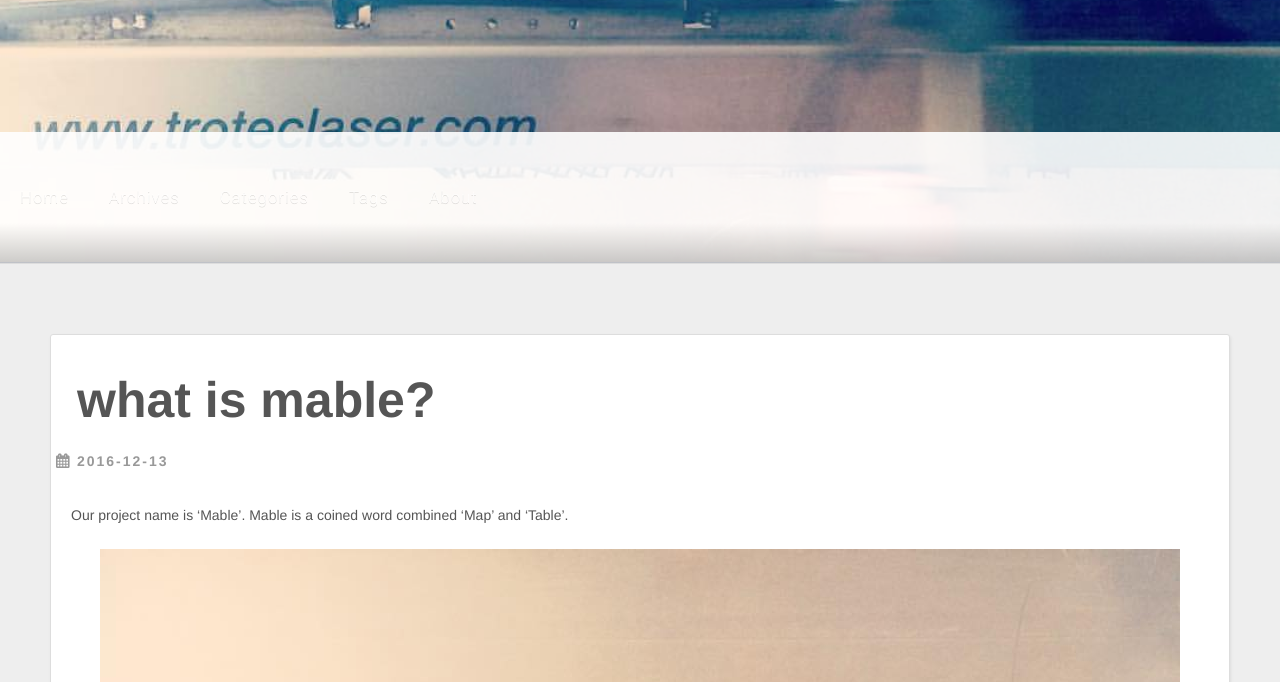
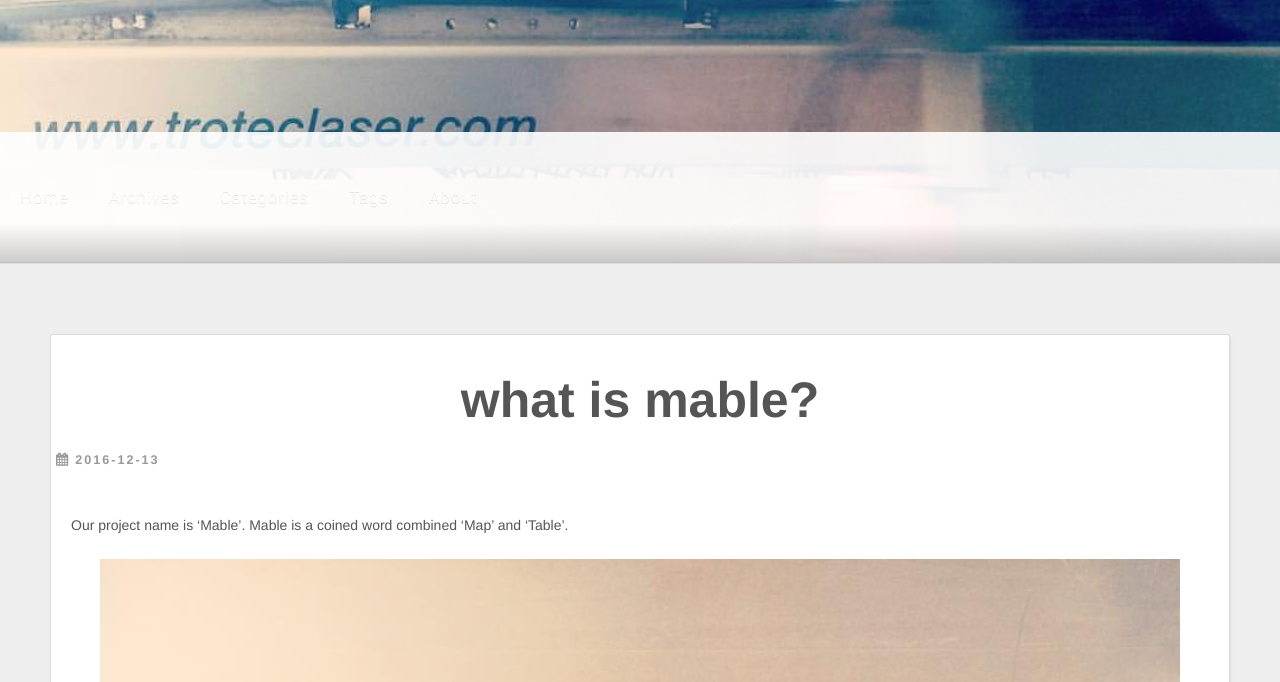
Before and after one commit to mable-project/mable-project.github.io, a plain HTML site: page index.html in a window 1280 px wide. Shown: the part 536-1218 px from the top of the page. Drawn offline with nearby package versions, Linux system fonts and the light colour scheme; some packages are replaced by stand-ins of ours; a web font is replaced by a local one.

Commit message:
Hexo deploy

```diff
--- a/css/style.css
+++ b/css/style.css
@@ -510,6 +510,11 @@ body {
 .article-inner {
   overflow: hidden;
 }
+.article-meta {
+  text-align: center;
+  font-size: 0.9em;
+  margin: 1.5em 0 1em 0;
+}
 .article-meta:before,
 .article-meta:after {
   content: "";
@@ -539,6 +544,7 @@ body {
   margin: 0 12px 1em;
 }
 .article-header {
+  text-align: center;
   padding: 20px 20px 0;
 }
 .article-title {
```
